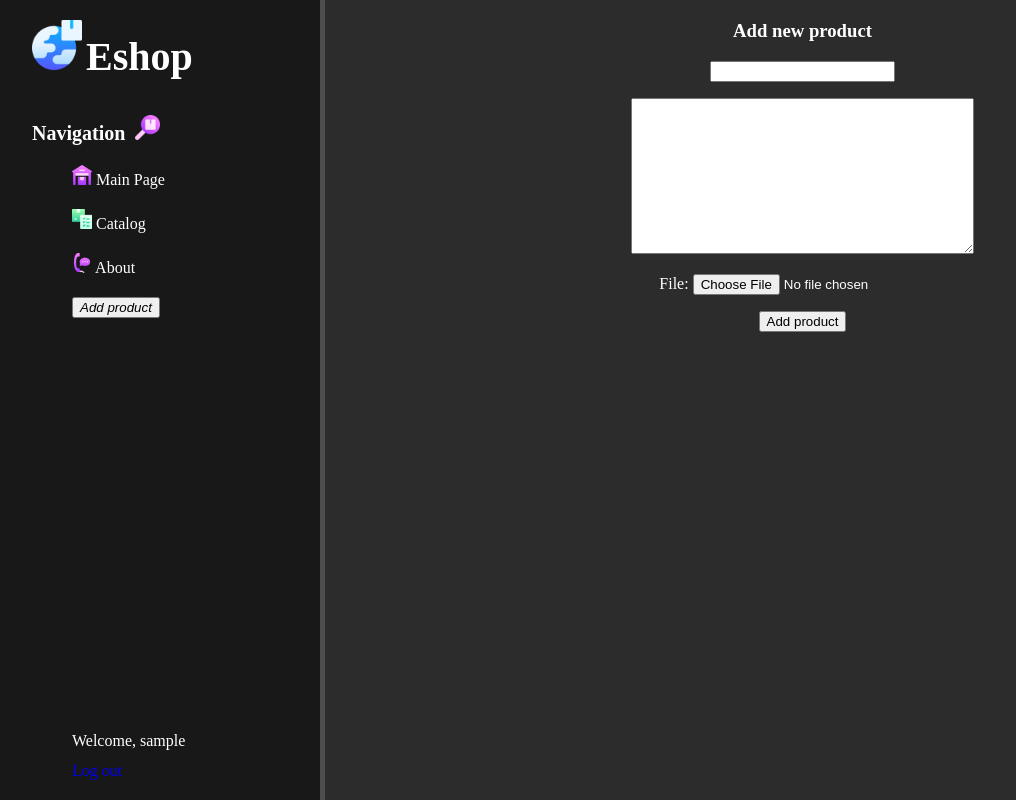
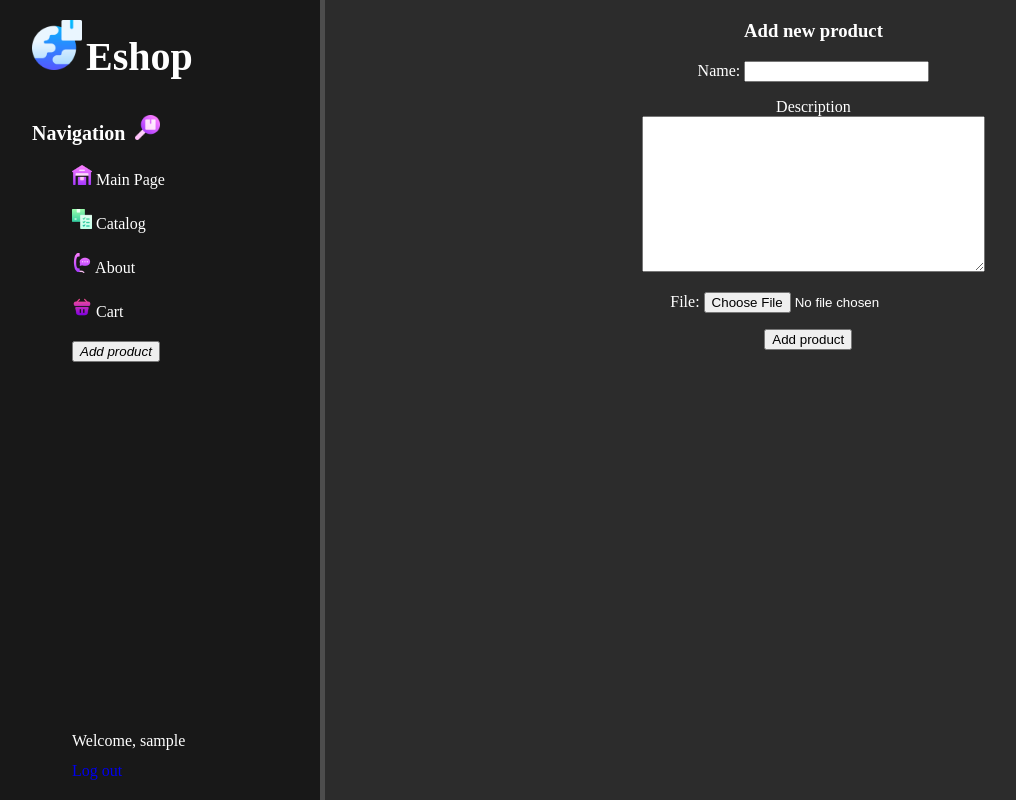
Before and after one commit to Oleg-s-s/online_shop, a Django app: page /new_goods/ in a window 1280 px wide. Shown: the whole page, without its empty margins (0-1016 px from the left). Run offline with Django 4.2, Linux system fonts and the light colour scheme; the visitor is signed in with stand-in values (Sample User, id 1); parts of the project's set-up code (start-up, migrations or seed data) failed here and were passed over.

Commit message:
cart_added

```diff
--- a/shop/shop_app/models.py
+++ b/shop/shop_app/models.py
@@ -6,6 +6,7 @@ class Goods(models.Model):
     description = models.TextField(max_length=200)
     date_added = models.DateTimeField(auto_now_add=True)
     file = models.ImageField(upload_to="files/", null=False)
+    basket = models.BooleanField(default=False)
 
     def __str__(self):
         return self.name
--- a/shop/shop_app/static/shop_app/css/main.css
+++ b/shop/shop_app/static/shop_app/css/main.css
@@ -1,6 +1,7 @@
 body {
     background: #2c2c2c;
     margin: 0%;
+    align-items: center;
 }
 
 aside {
@@ -8,9 +9,10 @@ aside {
     background: #181818;
     width: 20%;
     padding: 0 2.5%;
-    height: 100vh;
+    min-height: 100vh;
     color: #fff;
     border-right: 5px solid #4d4d4d;
+    position: fixed;
 }
 
 .eshop_margin{
@@ -68,15 +70,19 @@ main .features {
     text-align: center;
     color: #fff;
     margin-top: 0%;
+    margin-left: 10%;
 }
 main .features h1 {
     margin-top: 0%;
     padding-top: 40px;
+    margin-left: 10%;
 }
 
 main .features h3 {
     margin-top: 0%;
     padding-top: 20px;
+    margin-left: 10%;
+
 }
 
 main .contacts {
@@ -87,11 +93,26 @@ main .contacts {
 
 main .features a {
     color: #fff;
+    margin-left: 10%;
+}
+
+main .features p {
+    color: #fff;
+    margin-left: 10%;
+}
+
+main .features form {
+    color: #fff;
+    margin-left: 10%;
 }
 
 main .main_page_style {
+    text-align: center;
+    color: #fff;
+    margin-top: 0%;
     display: flex;
     flex-wrap: wrap;
+    margin-left: 10%;
 }
 
 main .main_page_style2 {
@@ -100,6 +121,7 @@ main .main_page_style2 {
 
 main .product {
     color: #fff;
+    margin-left: 26%;
 }
 
 main .product h3 {
@@ -115,8 +137,13 @@ main .login_space {
 main .register {
     color: #fff;
     margin-top: 0%;
+    margin-left: 26%;
 }
 
 main .register ul {
     list-style:none ;
 }
+
+main .new_item {
+    margin-left: 26%;
+}
--- a/shop/shop_app/templates/shop_app/about.html
+++ b/shop/shop_app/templates/shop_app/about.html
@@ -6,11 +6,11 @@
 
     <div class="features">
         <h3>About us</h3>
-        <p>Our site helps you to find the best product for the lowest price(no, we are not the Aliexpres)</p>
+        <p>Our site helps you to find the best product for the lowest price</p>
     </div>
     <div class="contacts">
         <p>call us and we will reply to all your questions</p>
-        <p>+380888888888</p>
+        <p>+123456789101</p>
     </div>
 
 {% endblock content %}
--- a/shop/shop_app/templates/shop_app/base.html
+++ b/shop/shop_app/templates/shop_app/base.html
@@ -18,6 +18,7 @@
             <a class="navig" href="{% url 'shop_app:catalog' %}"><li><img src="{% static 'shop_app/img/catalog.png' %}" style="height: 20px;">   Catalog</li></a>
             <a class="navig" href="{% url 'shop_app:about' %}"><li><img src="{% static 'shop_app/img/about.png' %}" style="height: 20px;">   About</li></a>
             {% if user.is_authenticated %}
+                <a class="navig" href="{% url 'shop_app:cart' %}"><li><img src="{% static 'shop_app/img/cart.png' %}" style="height: 20px;">   Cart</li></a>
                 <a class="navig" href="{% url 'shop_app:new_goods' %}"><li><button class="btn"><i>Add product</i></button></li></a>
                 <p class="navig_login">Welcome, {{ user.username }}</p>
                 <a class="navig_login2" href="{% url 'users:logout' %}">Log out</a>
--- a/shop/shop_app/templates/shop_app/catalog.html
+++ b/shop/shop_app/templates/shop_app/catalog.html
@@ -5,9 +5,10 @@
 {% block content %}
 
     <div class="features">
-        <h3>List of all our products</h3>
+        <h1>All products</h1>
         {% for prod in goods %}
-                <a href="{% url 'shop_app:goods' prod.id %}">{{ prod }}</a></br></br>
+                <a href="{% url 'shop_app:goods' prod.id %}">{{ prod }}</a><br>
+                <img src="{{ prod.file.url }}" style="max-height: 100px; margin-left: 10%;"><br><br><br>
         {% empty %}
             <p>No products added yet :(</p>
         {% endfor %}
--- a/shop/shop_app/templates/shop_app/index.html
+++ b/shop/shop_app/templates/shop_app/index.html
@@ -9,7 +9,7 @@
         <h1>Welcome to {{title}}</h1>
         <h3>Look what we have new here</h3>
     </div>
-    <div class="features main_page_style">
+    <div class="main_page_style">
         {% for prod in goods %}
             <p class="main_page_style2">{{ prod }}<br><img src="{{ prod.file.url }}" style="max-height: 200px;"></p>
         {% empty %}
--- a/shop/shop_app/templates/shop_app/new_goods.html
+++ b/shop/shop_app/templates/shop_app/new_goods.html
@@ -4,13 +4,22 @@
 
 {% block content %}
     <div class="features">
-        <h3>Add new product</h3>
-
-        <form action="{% url 'shop_app:new_goods' %}" method="post", enctype="multipart/form-data">
+        <h3 style="margin-left: 19%;">Add new product</h3>
             {% csrf_token %}
-            {{form.as_p}}
-            <button name="submit">Add product</button>
-        </form>
+            <form action="/new_goods/" method="post" ,="" enctype="multipart/form-data">
+                <input type="hidden" name="csrfmiddlewaretoken" value="cSP9a6pocdBPt7M0J957CO18oW7V8niArG50OFZgMtZCMDca9wLpBUqcKg2CtZXu">
+                <p>Name:
+        <input type="text" name="name" maxlength="50" required="" id="id_name">
+      </p>
+      <p>Description<br>
+        <textarea name="description" cols="40" rows="10" maxlength="200" required="" id="id_description"></textarea>
+      </p>
+      <p>
+        <label for="id_file">File:</label>
+        <input type="file" name="file" accept="image/*" required="" id="id_file">
+      </p>
+      <button name="submit" style="margin-left: 9%;">Add product</button>
+            </form>
     </div>
 
 
--- a/shop/shop_app/urls.py
+++ b/shop/shop_app/urls.py
@@ -8,4 +8,5 @@ urlpatterns = [
     path('about/', views.about, name='about'),
     path('new_goods/', views.new_goods, name='new_goods'),
     path('catalog/<int:goods_id>/', views.goods, name='goods'),
+    path('cart/', views.cart, name='cart'),
 ]
--- a/shop/shop_app/views.py
+++ b/shop/shop_app/views.py
@@ -41,8 +41,23 @@ def new_goods(request):
 
 def goods(request, goods_id):
     goods =Goods.objects.get(id=goods_id)
+    if request.GET.get('Buy'):
+        goods.basket = True
+        goods.save()
     data = {
         'goods': goods,
         'title': goods,
     }
     return render(request, 'shop_app/goods.html', data)
+
+def cart(request):
+    goods = Goods.objects.order_by('date_added')
+    if request.GET.get('clear_cart'):
+        for prod in goods:
+            prod.basket = False
+            prod.save()
+    data = {
+        'title': 'Cart',
+        'goods': goods,
+    }
+    return render(request, 'shop_app/cart.html', data)
--- a/shop/users/templates/registration/logged_out.html
+++ b/shop/users/templates/registration/logged_out.html
@@ -6,7 +6,7 @@
 
 {% block content %}
     <div class="login_space"></div>
-    <h1 class="features">Logged Out</h1>
+    <h1 class="features" style="margin-left: 19%;">Logged Out</h1>
     <div class="features">
         <a href="{% url 'shop_app:index' %}"><button>Go to main page</button></a>
     </div>
--- a/shop/users/templates/registration/login.html
+++ b/shop/users/templates/registration/login.html
@@ -4,7 +4,7 @@
 
 {% block content %}
     <div class="login_space"></div>
-    <h1 class="features">Log in</h1>
+    <h1 class="features" style="margin-left: 20%;">Log in</h1>
     {% if form.errors %}
         <p class="features">Your username and password didn't match. Please try again.</p>
     {% endif %}
@@ -19,7 +19,7 @@
             <label for="id_password">Password:</label>
             <input type="password" name="password" autocomplete="current-password" required="" id="id_password">
         </p>
-        <button name="submit">Log in</button>
+        <button name="submit" style="margin-left: 10%;">Log in</button>
         <input type="hidden" name="next" value="{% url 'shop_app:index' %}" />
     </form>
 
```
Also changed, not shown: shop/shop_app/templates/shop_app/cart.html (added, +26 -0 lines), shop/shop_app/templates/shop_app/goods.html (+15 -1 lines), shop/shop_app/migrations/0007_goods_basket.py (added), shop/shop_app/static/shop_app/img/cart.png (added).
